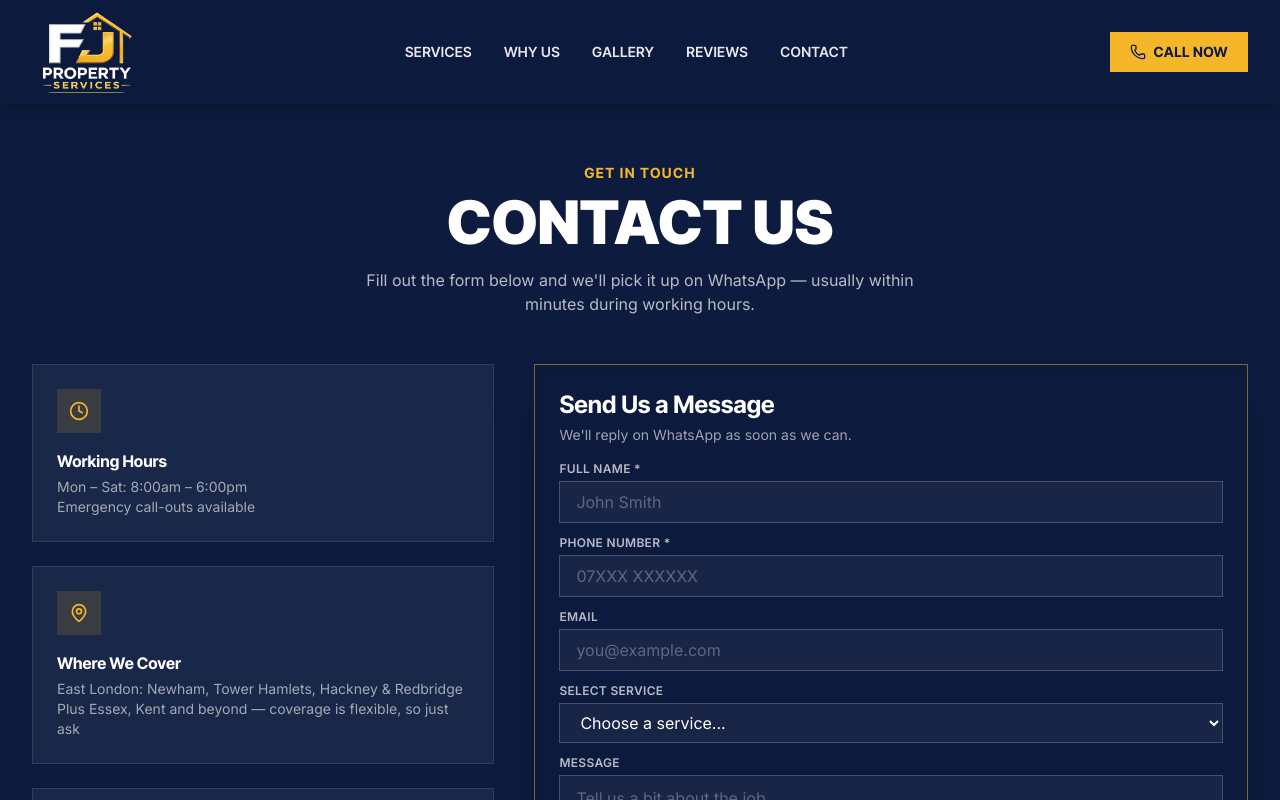
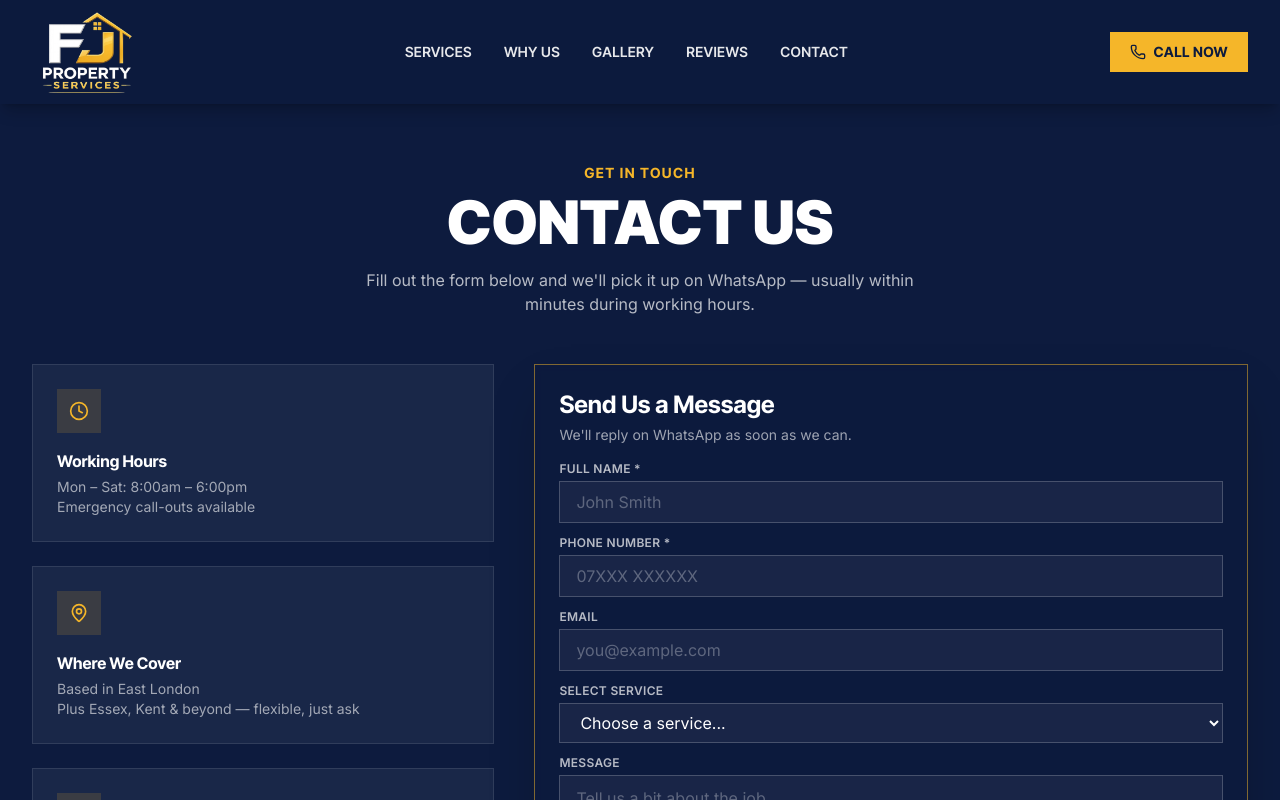
Before and after one commit to EchlasMalik/FJ-Property, a React (Vite) app: page /contact in a window 1280 px wide. Shown: the top 800 px of the page. Built offline with nearby package versions, Linux system fonts and the light colour scheme.

Commit message:
Shorten coverage area copy

```diff
--- a/src/pages/ContactPage.jsx
+++ b/src/pages/ContactPage.jsx
@@ -13,7 +13,7 @@ const INFO = [
   {
     icon: MapPin,
     title: 'Where We Cover',
-    text: 'East London: Newham, Tower Hamlets, Hackney & Redbridge\nPlus Essex, Kent and beyond — coverage is flexible, so just ask',
+    text: 'Based in East London\nPlus Essex, Kent & beyond — flexible, just ask',
   },
   {
     icon: MessageCircle,
```
